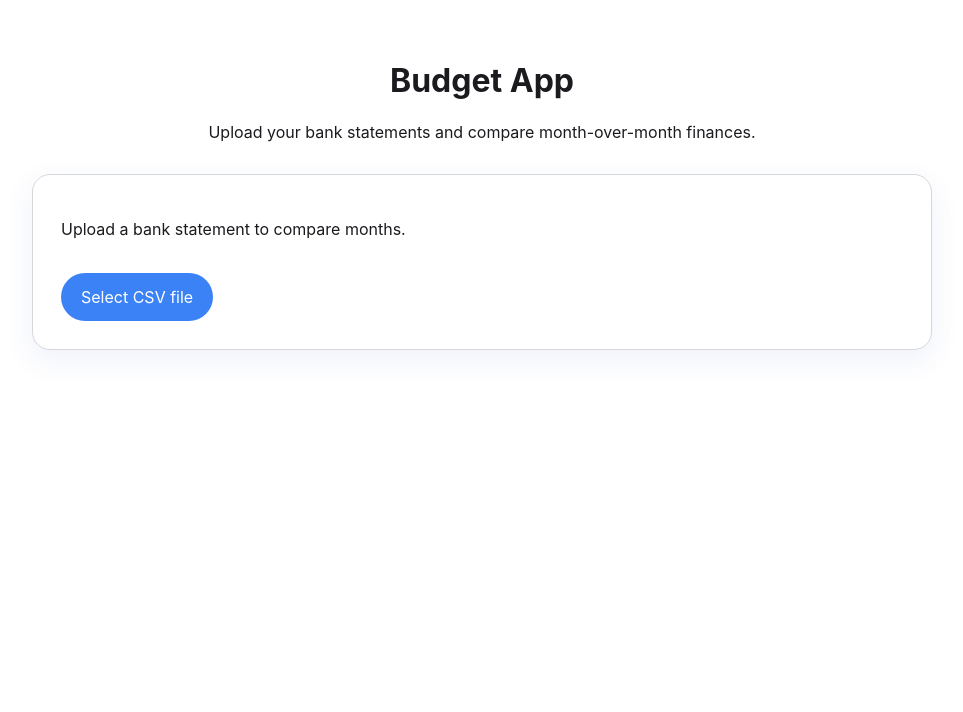
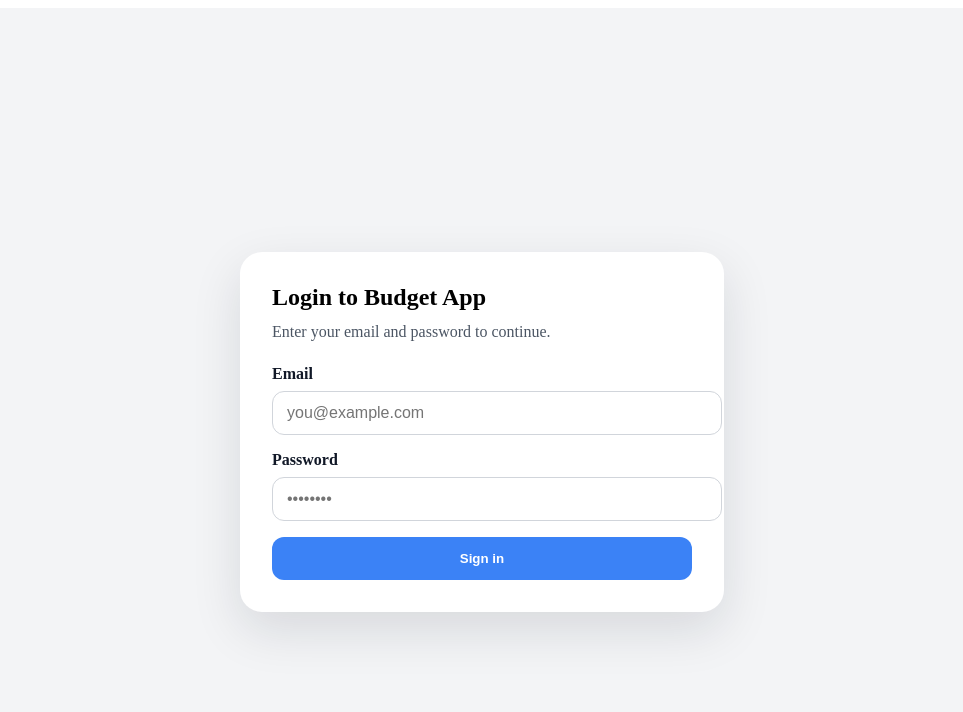
Before and after one commit to Mckennat33/budget-app, a React (Vite) app: page / in a window 1280 px wide. Shown: the top 712 px of the page, without its empty margins (158-1121 px from the left). Built offline with nearby package versions, Linux system fonts and the light colour scheme.

Commit message:
init front end file system, with pages and login

```diff
--- a/src/App.jsx
+++ b/src/App.jsx
@@ -1,24 +1,59 @@
 import { useState } from 'react';
+import Overview from './pages/Overview';
+import Transactions from './pages/Transactions';
+import Categories from './pages/Categories';
+import Goals from './pages/Goals';
+import Reports from './pages/Reports';
+import Settings from './pages/Settings';
+import Login from './pages/Login';
+
+const pages = [
+  { key: 'overview', label: 'Overview', component: <Overview /> },
+  { key: 'transactions', label: 'Transactions', component: <Transactions /> },
+  { key: 'categories', label: 'Categories', component: <Categories /> },
+  { key: 'goals', label: 'Goals', component: <Goals /> },
+  { key: 'reports', label: 'Reports', component: <Reports /> },
+  { key: 'settings', label: 'Settings', component: <Settings /> },
+];
 
 function App() {
-  const [message, setMessage] = useState('Upload a bank statement to compare months.');
+  const [currentPage, setCurrentPage] = useState('overview');
+  const [user, setUser] = useState(null);
+
+  if (!user) {
+    return <Login onLogin={(userData) => setUser(userData)} />;
+  }
+
+  const activePage = pages.find((page) => page.key === currentPage)?.component;
 
   return (
     <div className="app-shell">
       <header>
-        <h1>Budget App</h1>
-        <p>Upload your bank statements and compare month-over-month finances.</p>
+        <div className="brand-row">
+          <div>
+            <h1>Budget App</h1>
+            <p>Welcome back, {user.email}</p>
+          </div>
+          <button className="logout-button" onClick={() => setUser(null)}>
+            Log out
+          </button>
+        </div>
       </header>
 
-      <main>
-        <section className="upload-card">
-          <p>{message}</p>
-          <label className="file-input-label">
-            Select CSV file
-            <input type="file" accept=".csv" />
-          </label>
-        </section>
-      </main>
+      <nav className="nav-grid">
+        {pages.map((page) => (
+          <button
+            type="button"
+            key={page.key}
+            className={page.key === currentPage ? 'nav-item active' : 'nav-item'}
+            onClick={() => setCurrentPage(page.key)}
+          >
+            {page.label}
+          </button>
+        ))}
+      </nav>
+
+      <main>{activePage}</main>
     </div>
   );
 }
--- /dev/null
+++ b/src/pages/Categories.jsx
@@ -0,0 +1,8 @@
+export default function Categories() {
+  return (
+    <div className="page-panel">
+      <h2>Categories</h2>
+      <p>Organize your spending categories and budgets.</p>
+    </div>
+  );
+}
--- /dev/null
+++ b/src/pages/Goals.jsx
@@ -0,0 +1,8 @@
+export default function Goals() {
+  return (
+    <div className="page-panel">
+      <h2>Goals</h2>
+      <p>Set and track your savings and spending goals.</p>
+    </div>
+  );
+}
--- /dev/null
+++ b/src/pages/Login.jsx
@@ -0,0 +1,30 @@
+export default function Login({ onLogin }) {
+  return (
+    <div className="login-shell">
+      <div className="login-card">
+        <h2>Login to Budget App</h2>
+        <p>Enter your email and password to continue.</p>
+        <form
+          onSubmit={(event) => {
+            event.preventDefault();
+            const form = event.target;
+            const email = form.email.value.trim();
+            const password = form.password.value.trim();
+            if (!email || !password) return;
+            onLogin({ email });
+          }}
+        >
+          <label>
+            Email
+            <input name="email" type="email" placeholder="you@example.com" required />
+          </label>
+          <label>
+            Password
+            <input name="password" type="password" placeholder="••••••••" required />
+          </label>
+          <button type="submit">Sign in</button>
+        </form>
+      </div>
+    </div>
+  );
+}
--- /dev/null
+++ b/src/pages/Overview.jsx
@@ -0,0 +1,8 @@
+export default function Overview() {
+  return (
+    <div className="page-panel">
+      <h2>Overview</h2>
+      <p>Summary of your finances, balances, and trends.</p>
+    </div>
+  );
+}
--- /dev/null
+++ b/src/pages/Reports.jsx
@@ -0,0 +1,8 @@
+export default function Reports() {
+  return (
+    <div className="page-panel">
+      <h2>Reports</h2>
+      <p>Generate monthly and category-based spending reports.</p>
+    </div>
+  );
+}
--- /dev/null
+++ b/src/pages/Settings.jsx
@@ -0,0 +1,8 @@
+export default function Settings() {
+  return (
+    <div className="page-panel">
+      <h2>Settings</h2>
+      <p>Manage account preferences and app settings.</p>
+    </div>
+  );
+}
--- /dev/null
+++ b/src/pages/Transactions.jsx
@@ -0,0 +1,8 @@
+export default function Transactions() {
+  return (
+    <div className="page-panel">
+      <h2>Transactions</h2>
+      <p>View and manage your uploaded bank transactions.</p>
+    </div>
+  );
+}
--- a/src/style.css
+++ b/src/style.css
@@ -1,36 +1,130 @@
 .app-shell {
-  max-width: 900px;
+  max-width: 960px;
   margin: 0 auto;
   padding: 32px;
   font-family: Inter, system-ui, sans-serif;
-  color: #1b1b1f;
+  color: #111827;
 }
 
 header {
-  text-align: center;
-  margin-bottom: 32px;
+  margin-bottom: 24px;
 }
 
-.upload-card {
-  border: 1px solid #d7d7db;
-  background: #fff;
-  border-radius: 18px;
-  padding: 28px;
-  box-shadow: 0 10px 30px rgba(47, 72, 188, 0.08);
+.brand-row {
+  display: flex;
+  align-items: center;
+  justify-content: space-between;
+  gap: 16px;
 }
 
-.file-input-label {
-  display: inline-flex;
+header h1 {
+  margin: 0;
+  font-size: clamp(2rem, 2.5vw, 2.5rem);
+}
+
+header p {
+  margin: 8px 0 0;
+  color: #4b5563;
+}
+
+.nav-grid {
+  display: grid;
+  grid-template-columns: repeat(3, minmax(0, 1fr));
+  gap: 12px;
+  margin-bottom: 24px;
+}
+
+.nav-item {
+  padding: 14px 16px;
+  border: 1px solid #d1d5db;
+  border-radius: 14px;
+  background: #f9fafb;
+  color: #1f2937;
+  cursor: pointer;
+  font-weight: 600;
+}
+
+.nav-item:hover,
+.nav-item.active {
+  background: #3b82f6;
+  color: #ffffff;
+  border-color: transparent;
+}
+
+.page-panel {
+  background: #ffffff;
+  border: 1px solid #e5e7eb;
+  border-radius: 20px;
+  padding: 28px;
+  box-shadow: 0 12px 24px rgba(15, 23, 42, 0.06);
+}
+
+.login-shell {
+  min-height: 100vh;
+  display: flex;
   align-items: center;
   justify-content: center;
-  margin-top: 18px;
-  padding: 14px 20px;
-  color: #fff;
-  background-color: #3b82f6;
-  border-radius: 999px;
+  background: #f3f4f6;
+  padding: 24px;
+}
+
+.login-card {
+  width: min(100%, 420px);
+  background: #ffffff;
+  border-radius: 22px;
+  padding: 32px;
+  box-shadow: 0 18px 50px rgba(15, 23, 42, 0.12);
+}
+
+.login-card h2 {
+  margin-top: 0;
+  margin-bottom: 12px;
+}
+
+.login-card p {
+  margin: 0 0 24px;
+  color: #4b5563;
+}
+
+.login-card form {
+  display: grid;
+  gap: 16px;
+}
+
+.login-card label {
+  display: grid;
+  gap: 8px;
+  font-weight: 600;
+  color: #111827;
+}
+
+.login-card input {
+  width: 100%;
+  padding: 12px 14px;
+  border: 1px solid #d1d5db;
+  border-radius: 12px;
+  font-size: 1rem;
+}
+
+.login-card button {
+  padding: 14px 16px;
+  border: none;
+  border-radius: 12px;
+  background: #3b82f6;
+  color: #ffffff;
+  font-weight: 700;
   cursor: pointer;
 }
 
-.file-input-label input {
-  display: none;
+.logout-button {
+  border: 1px solid #d1d5db;
+  border-radius: 999px;
+  padding: 10px 16px;
+  background: #ffffff;
+  color: #111827;
+  cursor: pointer;
 }
+
+.logout-button:hover {
+  background: #f3f4f6;
+}
```
